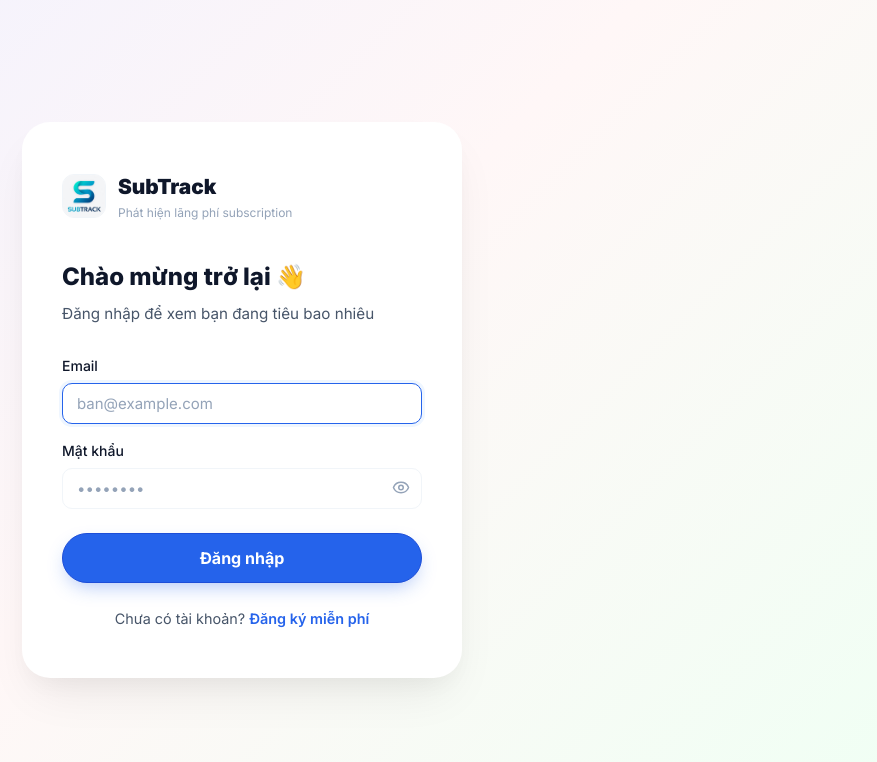
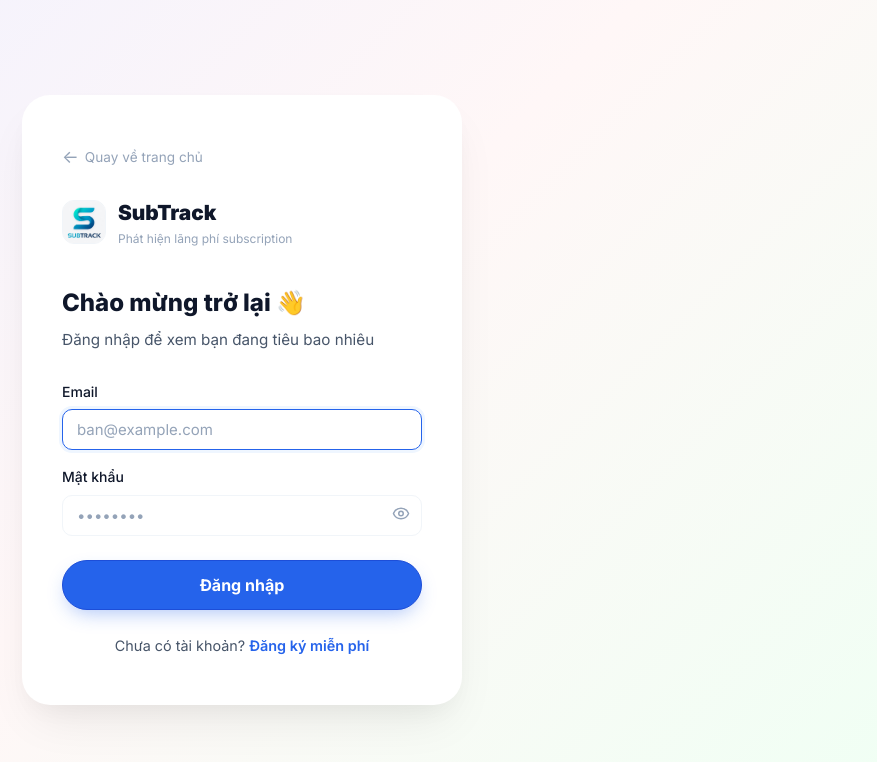
Before and after one commit to minh21012005/SubTrack, a Next.js app in the folder subtrack-fe/: page /login in a window 1280 px wide. Shown: the top 762 px of the page, without its empty margins (398-1275 px from the left). Built offline with nearby package versions, Linux system fonts and the light colour scheme; no server answers.

Commit message:
feat: implement user registration and login pages with OTP verification flow

```diff
--- a/subtrack-fe/app/(auth)/login/page.tsx
+++ b/subtrack-fe/app/(auth)/login/page.tsx
@@ -40,8 +40,27 @@ export default function LoginPage() {
   return (
     <div className="auth-wrapper">
       <div className="auth-card">
+        {/* Back to Home */}
+        <Link
+          href="/"
+          style={{
+            display: 'inline-flex',
+            alignItems: 'center',
+            gap: 6,
+            fontSize: '0.85rem',
+            color: 'var(--text-muted)',
+            marginBottom: 24,
+            textDecoration: 'none',
+            transition: 'color 0.2s'
+          }}
+          onMouseEnter={(e) => (e.currentTarget.style.color = 'var(--primary)')}
+          onMouseLeave={(e) => (e.currentTarget.style.color = 'var(--text-muted)')}
+        >
+          <span style={{ fontSize: '1.1rem' }}>←</span> Quay về trang chủ
+        </Link>
+
         {/* Logo */}
-        <div style={{ display: 'flex', alignItems: 'center', gap: 12, marginBottom: 36 }}>
+        <Link href="/" style={{ display: 'flex', alignItems: 'center', gap: 12, marginBottom: 36, textDecoration: 'none' }}>
           <img
             src="/image.jpg"
             alt="SubTrack Logo"
@@ -53,7 +72,7 @@ export default function LoginPage() {
             <div style={{ fontWeight: 900, fontSize: '1.3rem', color: 'var(--text-primary)' }}>SubTrack</div>
             <div style={{ fontSize: '0.75rem', color: 'var(--text-muted)' }}>Phát hiện lãng phí subscription</div>
           </div>
-        </div>
+        </Link>
 
         <h1 style={{ fontSize: '1.5rem', fontWeight: 800, color: 'var(--text-primary)', marginBottom: 6 }}>
           Chào mừng trở lại 👋
```
Also changed, not shown: subtrack-fe/app/(auth)/register/page.tsx (+21 -2 lines).
